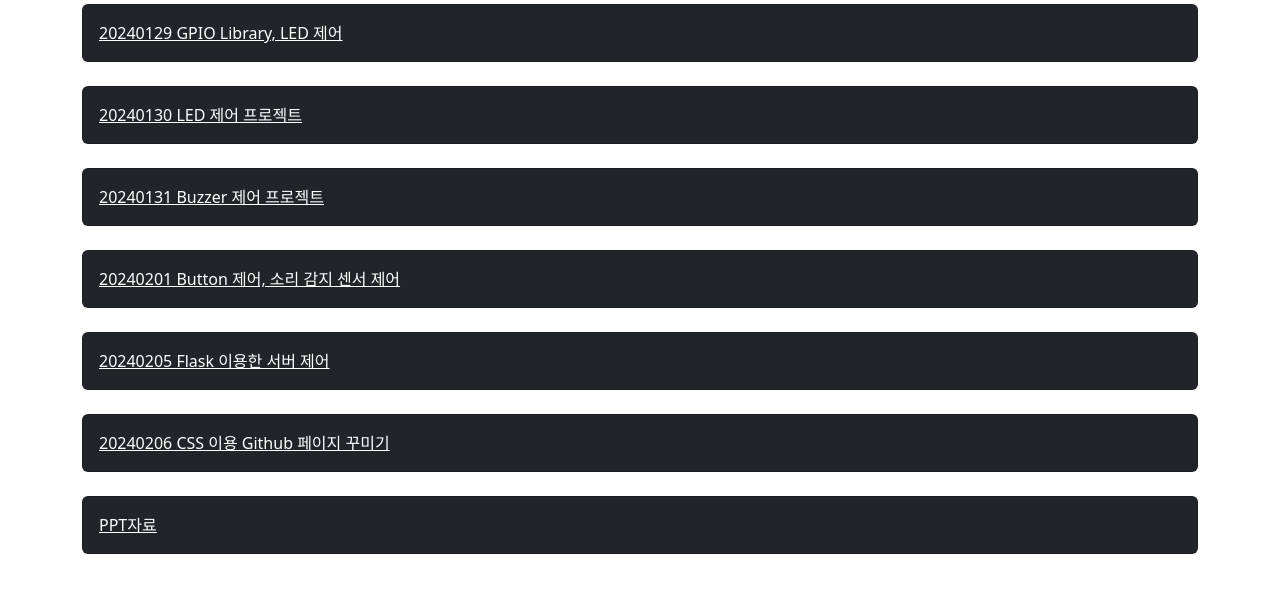
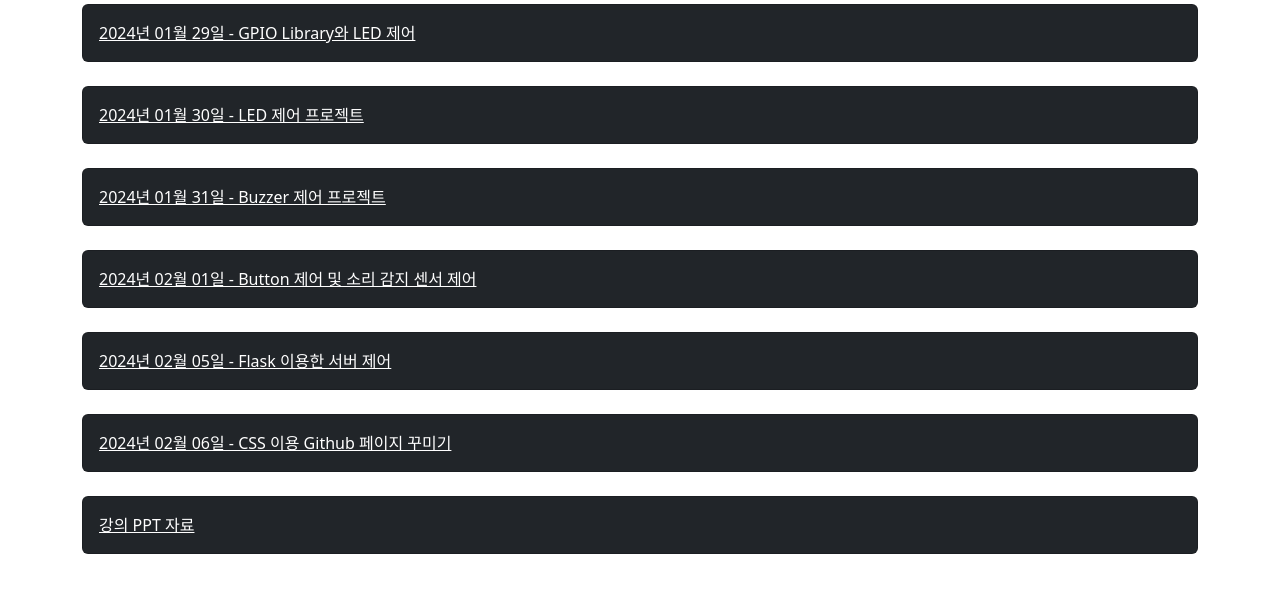
Before and after one commit to themeg87/Raspberry, a plain HTML site: page index.html in a window 1280 px wide. Shown: the part 58-650 px from the top of the page. Drawn offline with nearby package versions, Linux system fonts and the light colour scheme.

Commit message:
Update index.html

```diff
--- a/index.html
+++ b/index.html
@@ -12,34 +12,34 @@
 <div class="container mt-3">
   <h2>Raspberrypi 실습</h2>
   <a href="https://github.com/themeg87/Raspberry/tree/main/0129" class="card bg-dark text-white">
-    <div class="card-body">20240129 GPIO Library, LED 제어</div>
+    <div class="card-body">2024년 01월 29일 - GPIO Library와 LED 제어</div>
   </a>
   <br>
 
   <a href="https://github.com/themeg87/Raspberry/tree/main/0130" class="card bg-dark text-white">
-    <div class="card-body">20240130 LED 제어 프로젝트</div>
+    <div class="card-body">2024년 01월 30일 - LED 제어 프로젝트</div>
   </a>
   <br>
 
   <a href="https://github.com/themeg87/Raspberry/tree/main/0131" class="card bg-dark text-white">
-    <div class="card-body">20240131 Buzzer 제어 프로젝트</div>
+    <div class="card-body">2024년 01월 31일 - Buzzer 제어 프로젝트</div>
   </a>
   <br>
 
   <a href="https://github.com/themeg87/Raspberry/tree/main/0201" class="card bg-dark text-white">
-    <div class="card-body">20240201 Button 제어, 소리 감지 센서 제어</div>
+    <div class="card-body">2024년 02월 01일 - Button 제어 및 소리 감지 센서 제어</div>
   </a>
   <br>
   <a href="https://github.com/themeg87/Raspberry/tree/main/0205" class="card bg-dark text-white">
-    <div class="card-body">20240205 Flask 이용한 서버 제어</div>
+    <div class="card-body">2024년 02월 05일 - Flask 이용한 서버 제어</div>
   </a>
   <br>
   <a href="https://github.com/themeg87/Raspberry/tree/main/0206" class="card bg-dark text-white">
-    <div class="card-body">20240206 CSS 이용 Github 페이지 꾸미기</div>
+    <div class="card-body">2024년 02월 06일 - CSS 이용 Github 페이지 꾸미기</div>
   </a>
   <br>
   <a href="https://github.com/themeg87/Raspberry/tree/main/ppt%EA%B0%95%EC%9D%98%EC%9E%90%EB%A3%8C" class="card bg-dark text-white">
-    <div class="card-body">PPT자료</div>
+    <div class="card-body">강의 PPT 자료</div>
   </a>
   <br>
 </div>
```
